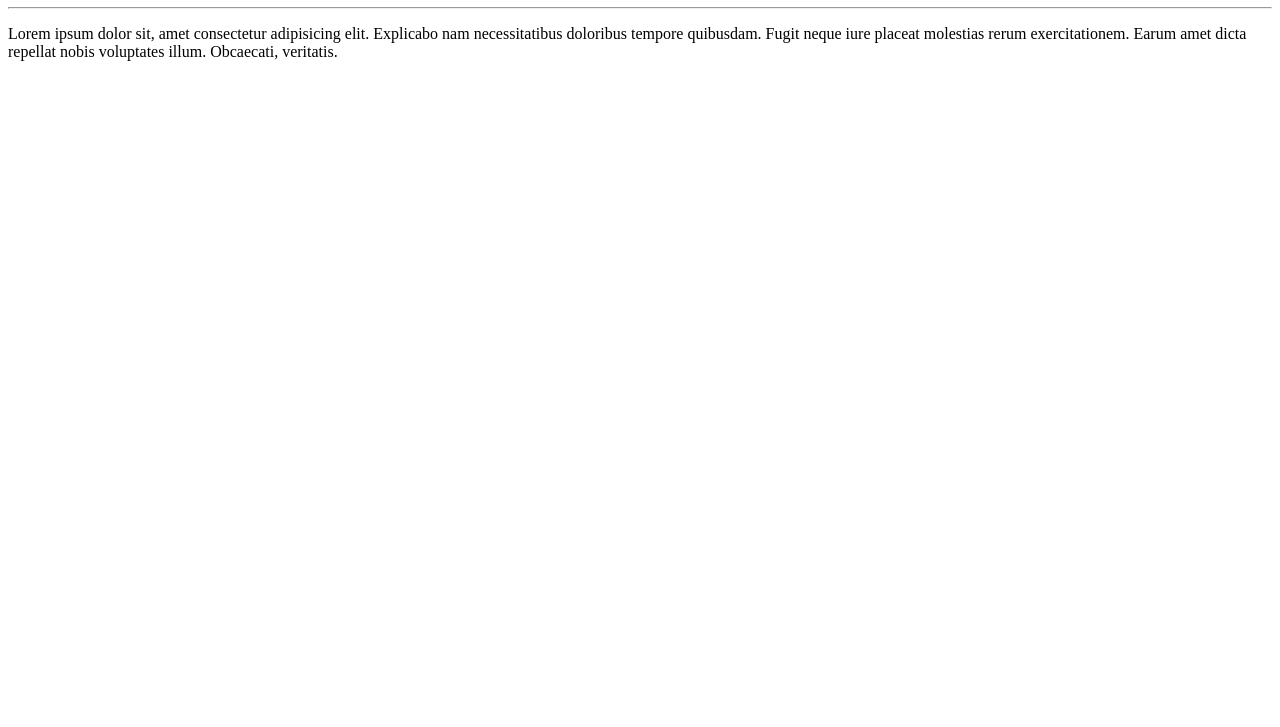
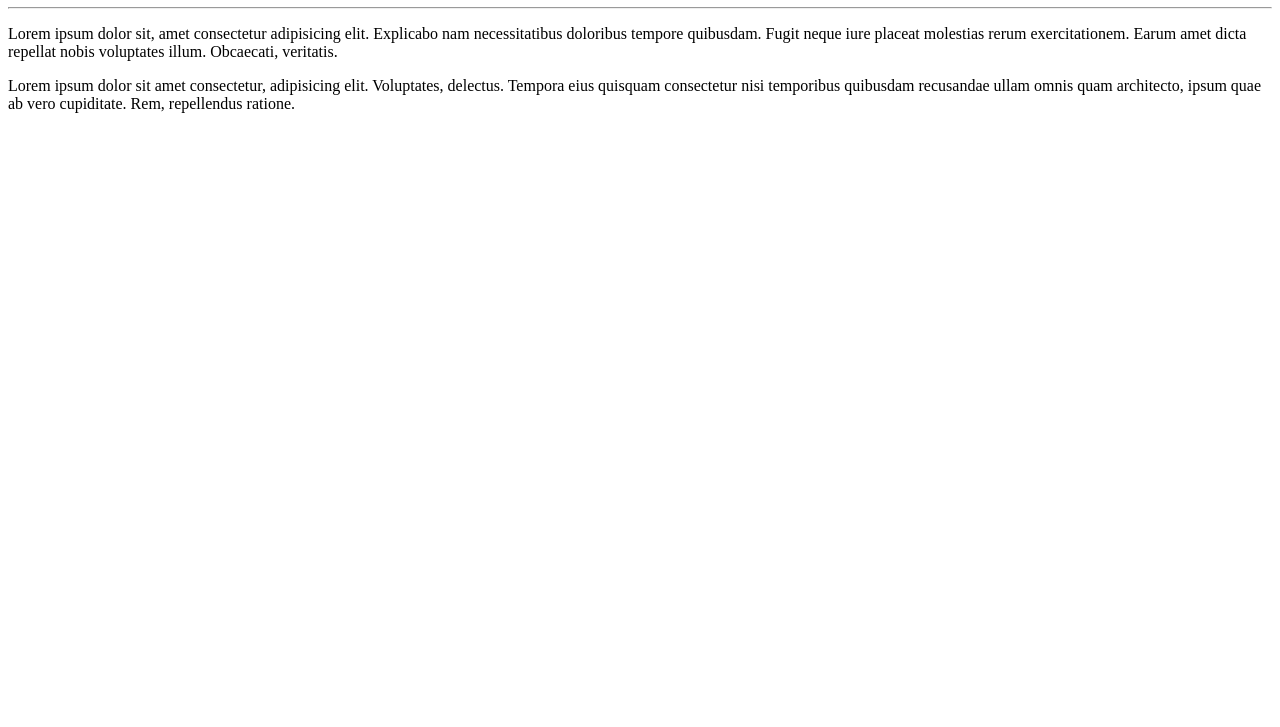
Before and after one commit to Mychael-Douglass/Git-e-GitHub, a plain HTML site: page site-exemplo/index.html in a window 1280 px wide. Shown: the part 73-800 px from the top of the page. Drawn offline with Linux system fonts and the light colour scheme.

Commit message:
criei um novo parágrafo

```diff
--- a/site-exemplo/index.html
+++ b/site-exemplo/index.html
@@ -10,5 +10,6 @@
     <h1>Olá, Mundo!</h1>
     <hr>
     <p>Lorem ipsum dolor sit, amet consectetur adipisicing elit. Explicabo nam necessitatibus doloribus tempore quibusdam. Fugit neque iure placeat molestias rerum exercitationem. Earum amet dicta repellat nobis voluptates illum. Obcaecati, veritatis.</p>
+    <p>Lorem ipsum dolor sit amet consectetur, adipisicing elit. Voluptates, delectus. Tempora eius quisquam consectetur nisi temporibus quibusdam recusandae ullam omnis quam architecto, ipsum quae ab vero cupiditate. Rem, repellendus ratione.</p>
 </body>
 </html>
```
